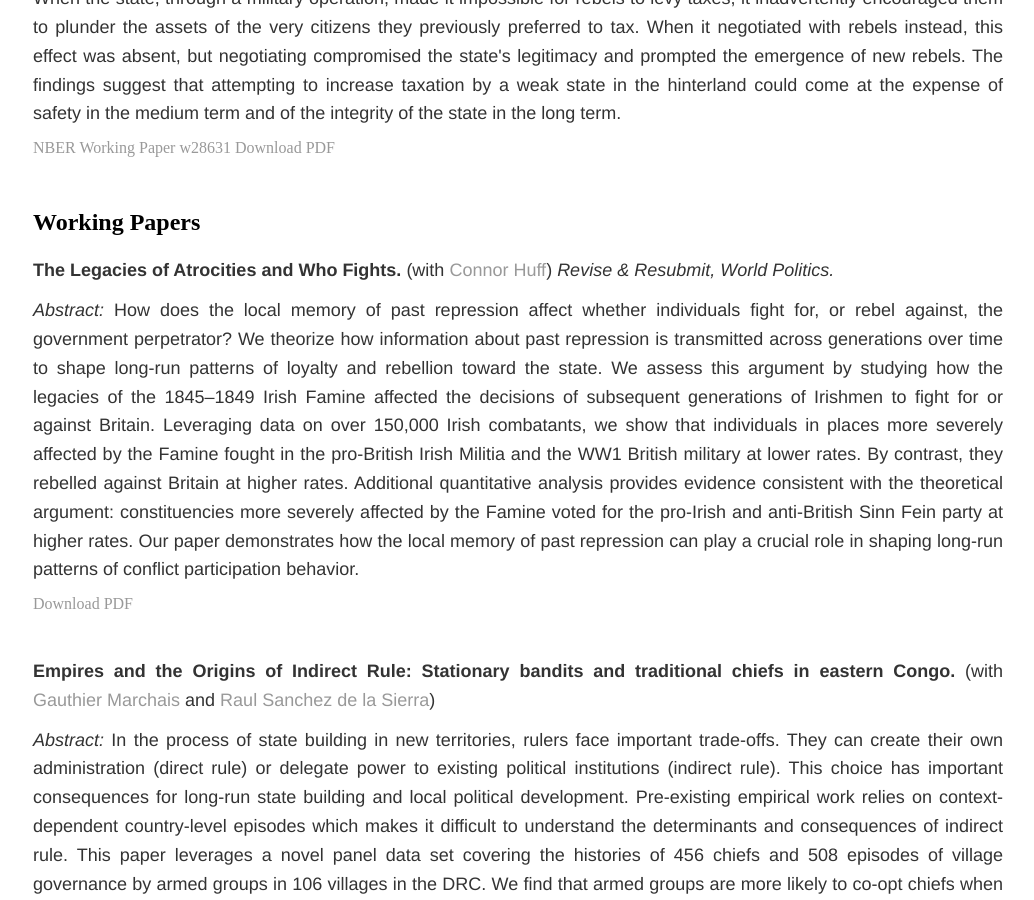
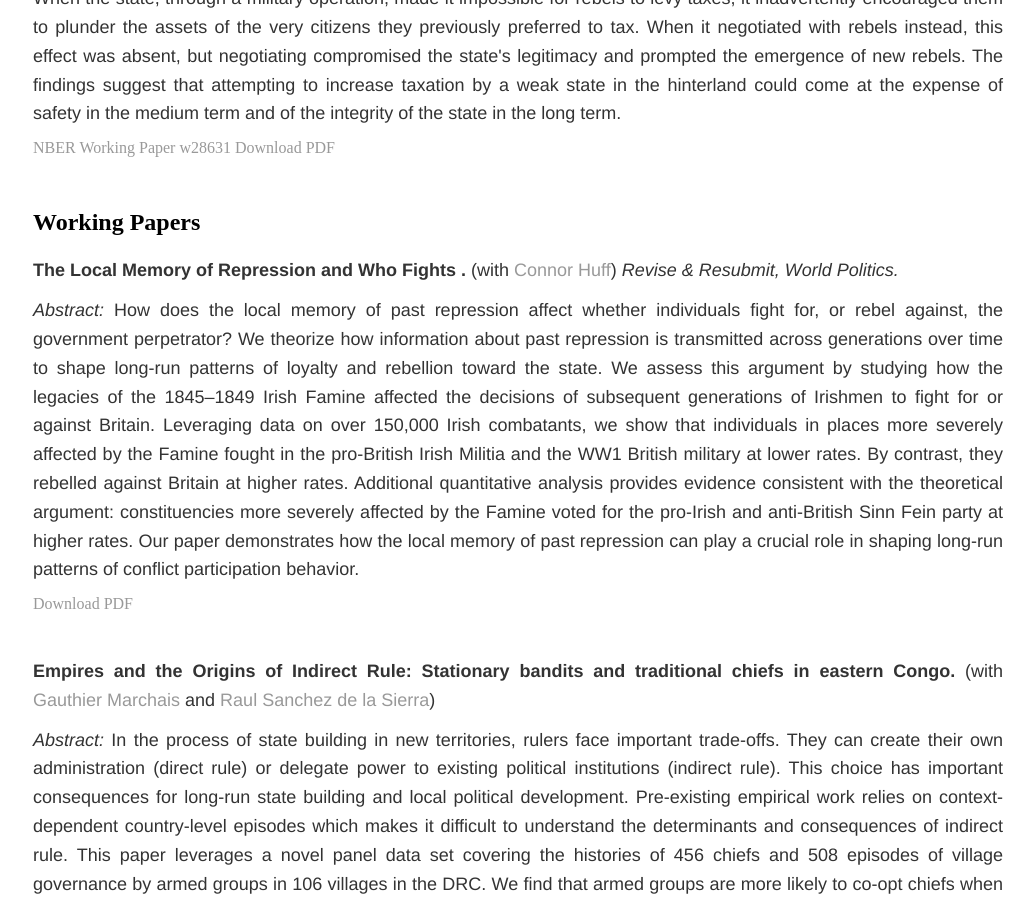
Before and after one commit to soeren-henn/soeren-henn.github.io, a Jekyll site: the page built from research/index.html, in a window 1280 px wide and 900 px high, scrolled down 1632 px. Shown: the whole window, without its empty margins (122-1156 px from the left). Built offline with Jekyll 4.4.1, drawn with Linux system fonts in a browser that asks for light colours.

Commit message:
Update index.html
update famine title and abstract

```diff
--- a/research/index.html
+++ b/research/index.html
@@ -44,7 +44,7 @@ title: Research
 	<h2>Working Papers</h2>
 
 	<div class="paper">
-		<p><b>The Legacies of Atrocities and Who Fights.</b> (with <a href="https://connordhuff.com/" target="_blank">Connor Huff</a>) <i> Revise &amp Resubmit, World Politics.</i></p>
+		<p><b>The Local Memory of Repression and Who Fights .</b> (with <a href="https://connordhuff.com/" target="_blank">Connor Huff</a>) <i> Revise &amp Resubmit, World Politics.</i></p>
 		<p><i>Abstract: </i>How does the local memory of past repression affect whether individuals fight for, or rebel against, the government perpetrator? We theorize how information about past repression is transmitted across generations over time to shape long-run patterns of loyalty and rebellion toward the state. We assess this argument by studying how the legacies of the 1845–1849 Irish Famine affected the decisions of subsequent generations of Irishmen to fight for or against Britain. Leveraging data on over 150,000 Irish combatants, we show that individuals in places more severely affected by the Famine fought in the pro-British Irish Militia and the WW1 British military at lower rates. By contrast, they rebelled against Britain at higher rates. Additional quantitative analysis provides evidence consistent with the theoretical argument: constituencies more severely affected by the Famine voted for the pro-Irish and anti-British Sinn Fein party at higher rates. Our paper demonstrates how the local memory of past repression can play a crucial role in shaping long-run patterns of conflict participation behavior.</p> <a href="/files/hennhuff_famine.pdf" class="btn btn-default pull-right" title="PDF">Download PDF</a>
 
 	</div>
```
